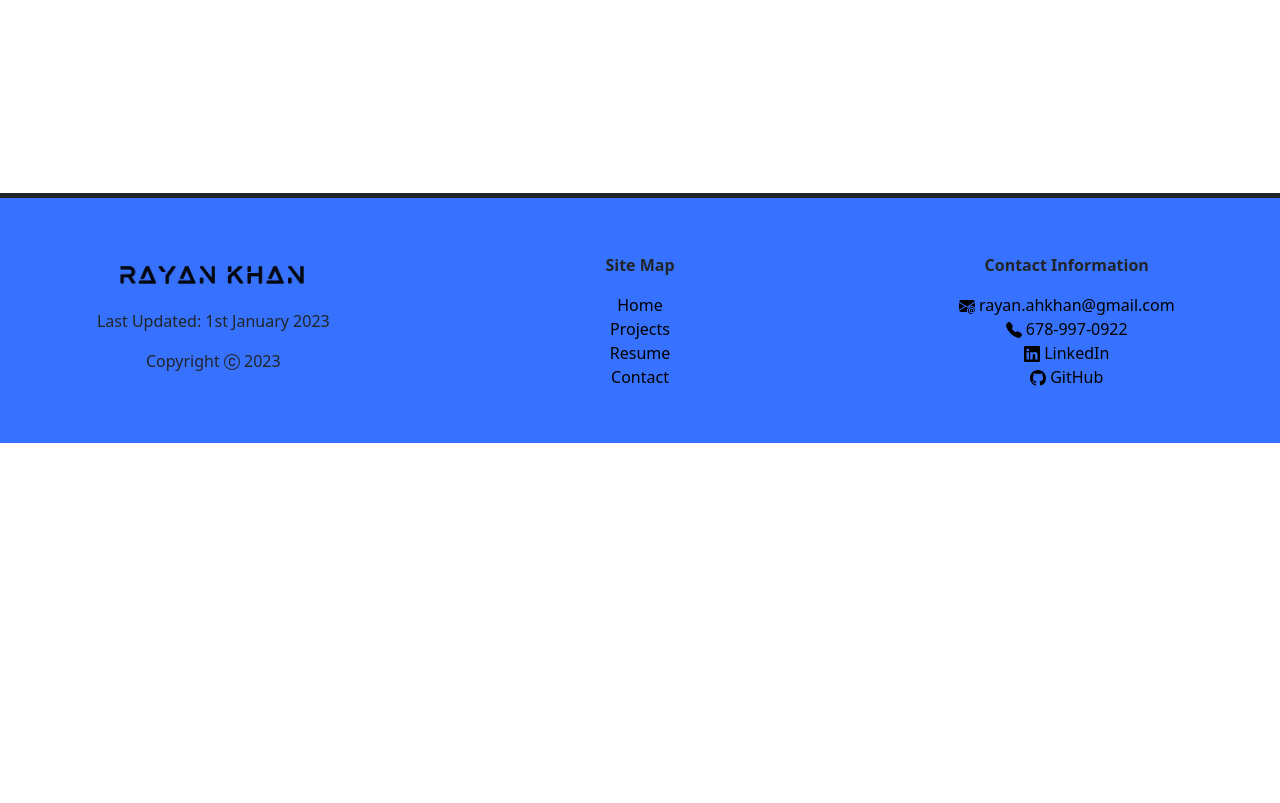
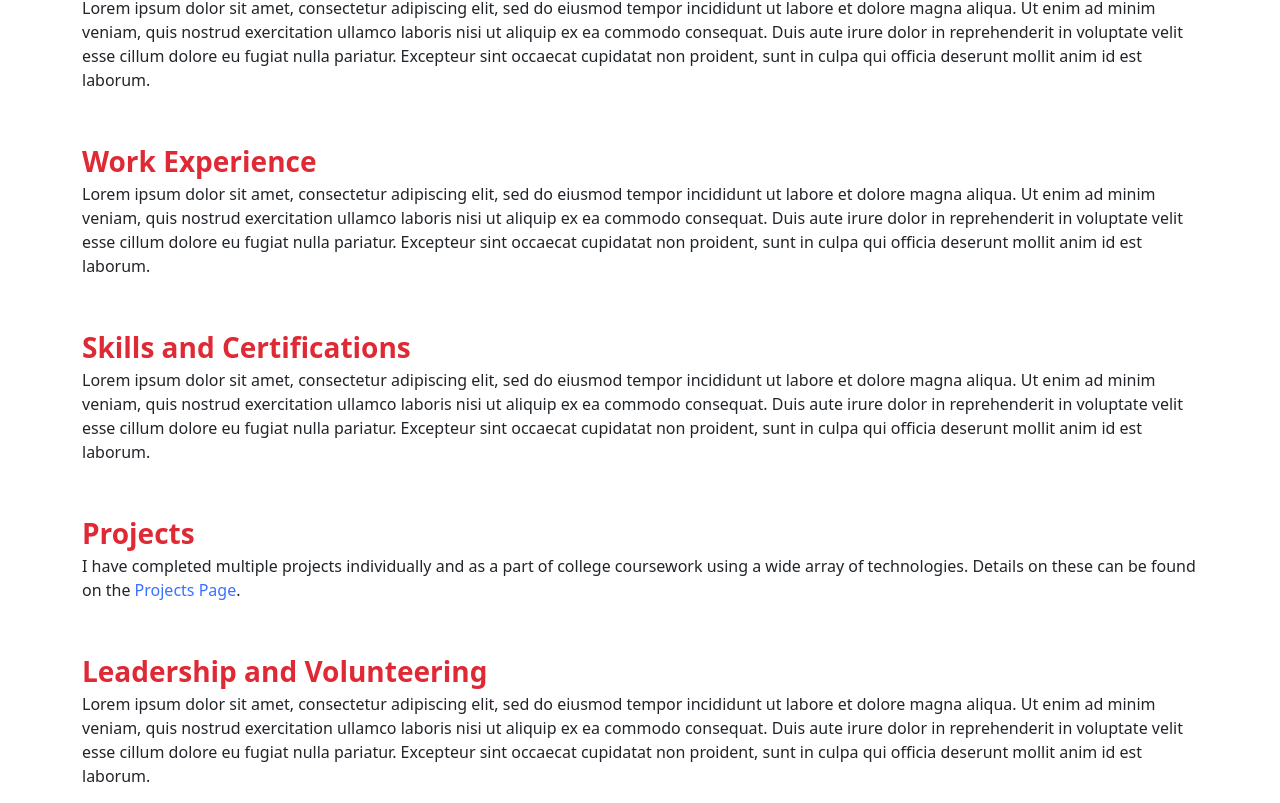
Before and after one commit to rkhan71/myportfolio, a React (Create React App) app: page /resume in a window 1280 px wide. Shown: the part 357-1160 px from the top of the page. Before the commit the page ends 800 px from the top, so only its background shows below. Built offline with nearby package versions, Linux system fonts and the light colour scheme.

Commit message:
set up structure for Resume page

```diff
--- a/src/Resume.js
+++ b/src/Resume.js
@@ -1,3 +1,5 @@
+import { Link } from "react-router-dom";
+
 const Resume = () => {
     return (
         <div className="Resume">
@@ -5,6 +7,36 @@ const Resume = () => {
                 <h1>Rayan's Online Portfolio</h1>
                 <div className="fw-bold mt-4">Resume</div>
             </div>
+            <div className="container mb-5">
+                <div className="red-color fw-bold fs-3">
+                    Education
+                </div>
+                <div>Lorem ipsum dolor sit amet, consectetur adipiscing elit, sed do eiusmod tempor incididunt ut labore et dolore magna aliqua. Ut enim ad minim veniam, quis nostrud exercitation ullamco laboris nisi ut aliquip ex ea commodo consequat. Duis aute irure dolor in reprehenderit in voluptate velit esse cillum dolore eu fugiat nulla pariatur. Excepteur sint occaecat cupidatat non proident, sunt in culpa qui officia deserunt mollit anim id est laborum.</div>
+            </div>
+            <div className="container mb-5">
+                <div className="red-color fw-bold fs-3">
+                    Work Experience
+                </div>
+                <div>Lorem ipsum dolor sit amet, consectetur adipiscing elit, sed do eiusmod tempor incididunt ut labore et dolore magna aliqua. Ut enim ad minim veniam, quis nostrud exercitation ullamco laboris nisi ut aliquip ex ea commodo consequat. Duis aute irure dolor in reprehenderit in voluptate velit esse cillum dolore eu fugiat nulla pariatur. Excepteur sint occaecat cupidatat non proident, sunt in culpa qui officia deserunt mollit anim id est laborum.</div>
+            </div>
+            <div className="container mb-5">
+                <div className="red-color fw-bold fs-3">
+                    Skills and Certifications
+                </div>
+                <div>Lorem ipsum dolor sit amet, consectetur adipiscing elit, sed do eiusmod tempor incididunt ut labore et dolore magna aliqua. Ut enim ad minim veniam, quis nostrud exercitation ullamco laboris nisi ut aliquip ex ea commodo consequat. Duis aute irure dolor in reprehenderit in voluptate velit esse cillum dolore eu fugiat nulla pariatur. Excepteur sint occaecat cupidatat non proident, sunt in culpa qui officia deserunt mollit anim id est laborum.</div>
+            </div>
+            <div className="container mb-5">
+                <div className="red-color fw-bold fs-3">
+                    Projects
+                </div>
+                <div>I have completed multiple projects individually and as a part of college coursework using a wide array of technologies. Details on these can be found on the <Link to="/projects">Projects Page</Link>.</div>
+            </div>
+            <div className="container mb-5">
+                <div className="red-color fw-bold fs-3">
+                    Leadership and Volunteering
+                </div>
+                <div>Lorem ipsum dolor sit amet, consectetur adipiscing elit, sed do eiusmod tempor incididunt ut labore et dolore magna aliqua. Ut enim ad minim veniam, quis nostrud exercitation ullamco laboris nisi ut aliquip ex ea commodo consequat. Duis aute irure dolor in reprehenderit in voluptate velit esse cillum dolore eu fugiat nulla pariatur. Excepteur sint occaecat cupidatat non proident, sunt in culpa qui officia deserunt mollit anim id est laborum.</div>
+            </div>
         </div>
     );
 }
--- a/src/index.css
+++ b/src/index.css
@@ -9,6 +9,15 @@ html, body, #root {
 
 .tile:hover {
   box-shadow: rgba(0, 0, 0, 0.35) 0px 5px 15px;
+}
+
+.Resume a {
+  text-decoration: none;
+  color: #3772FF;
+}
+
+.Resume a:hover {
+  color: #DF2935;
 }
 
 .ProjectList a, .Footer a {
```
